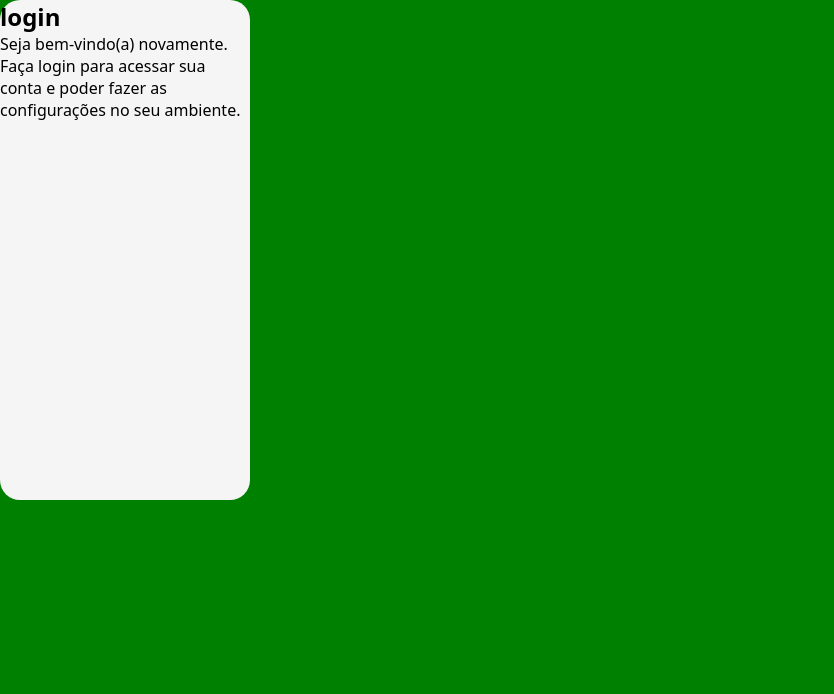
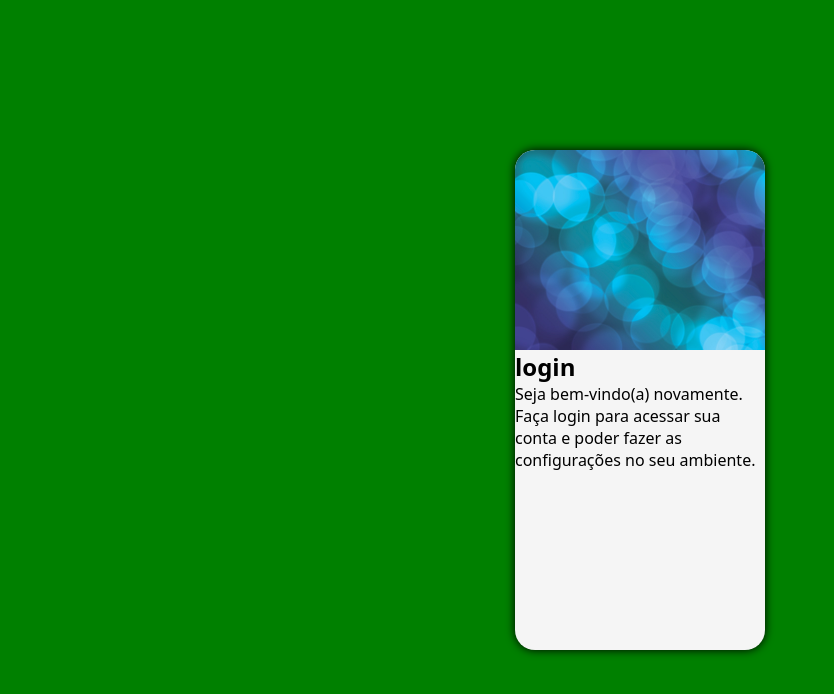
Before and after one commit to Fabioeris/Tela_de_Login, a plain HTML site: page index.html in a window 1280 px wide. Shown: the whole page, without its empty margins (0-834 px from the left). Drawn offline with Linux system fonts and the light colour scheme.

Commit message:
início dos ajustes da tela mf

```diff
--- a/estilos/style.css
+++ b/estilos/style.css
@@ -14,13 +14,28 @@ body, html {
 }
 
 main{
+    position: relative;
     height: 100vh;
     width: 100vw;
 }
 
 section#login{
+    position: absolute;
+    top: 50%;
+    left: 50%;
+    transform: translate(-50%, -50%);
     background-color: whitesmoke;
     width: 250px;
     height: 500px;
     border-radius: 20px;
+    overflow: hidden;
+    box-shadow: 0px 0px 10px ;
 }
+
+section#login > div#imagem {
+    background: url(../imagens/fundo.jpg);
+    background-repeat: no-repeat;
+    background-size: cover;
+    height: 200px;
+
+}
```
